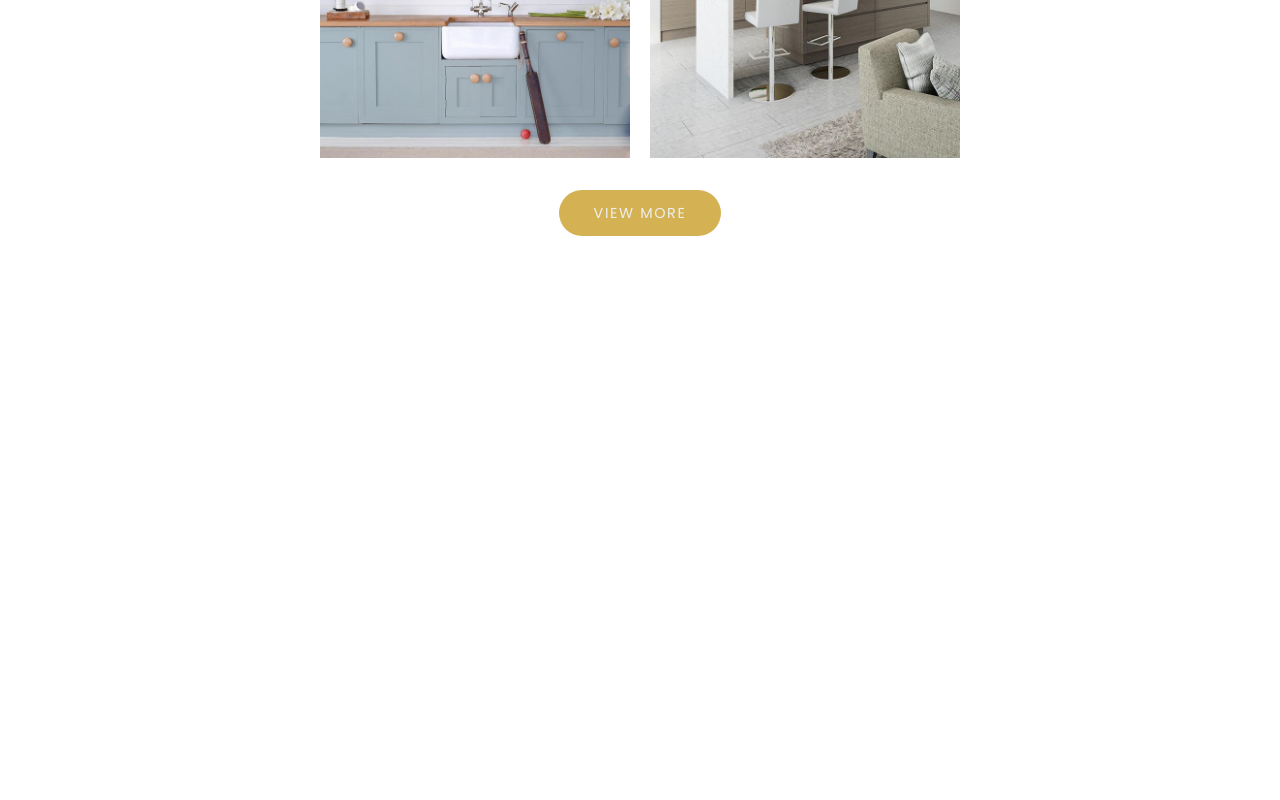
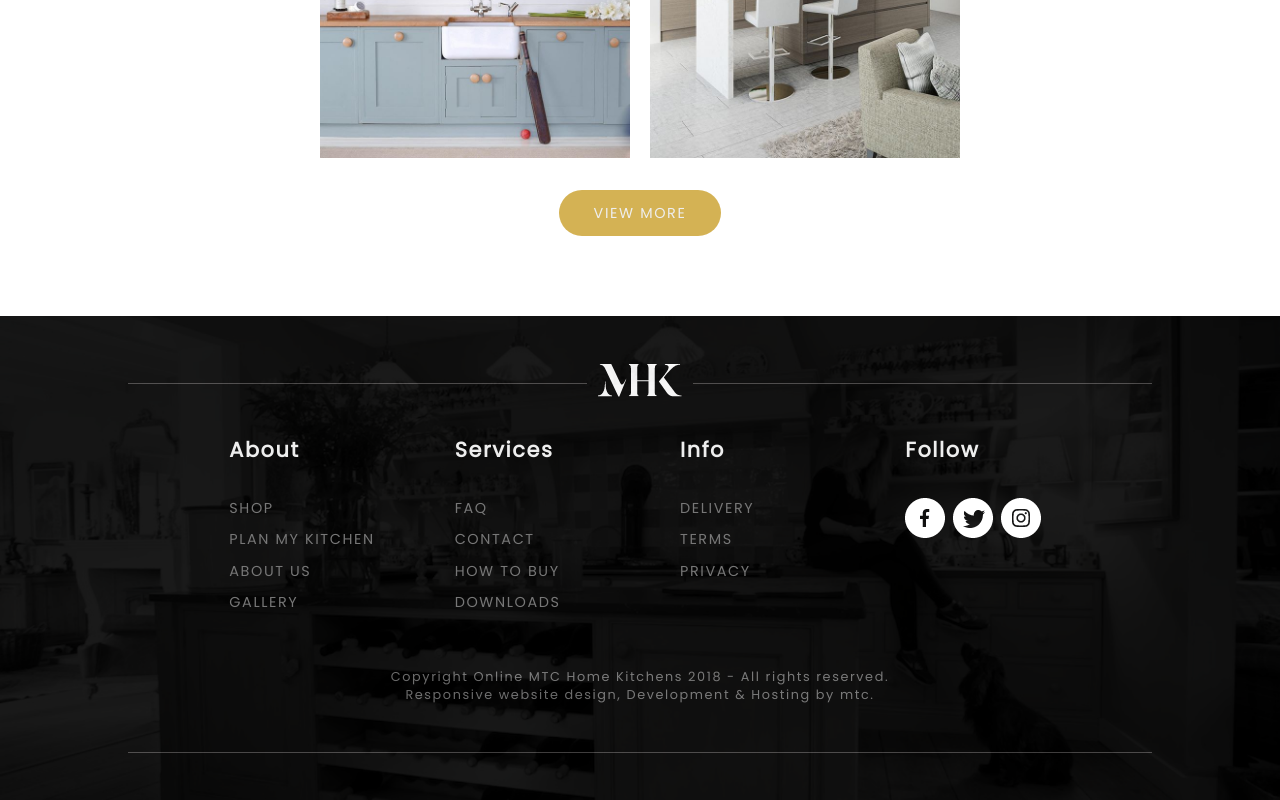
Before and after one commit to Babadinho/mhk-interiors, a React app: page / in a window 1280 px wide. Shown: the part 2757-3557 px from the top of the page. Before the commit the page ends 3073 px from the top, so only its background shows below. Built offline with nearby package versions, Linux system fonts and the light colour scheme.

Commit message:
add footer section

```diff
--- /dev/null
+++ b/src/layouts/Footer.tsx
@@ -0,0 +1,66 @@
+import React from 'react';
+const FooterImage = require('../assets/images/footer.png');
+const Facebook = require('../assets/images/facebook.png');
+const Twitter = require('../assets/images/twitter.png');
+const Instagram = require('../assets/images/instagram.png');
+const Logo = require('../assets/images/logo.png');
+
+const Footer = () => {
+  return (
+    <section className='footer'>
+      <img src={FooterImage} alt='footer_image' className='footer_image' />
+      <div className='footer_heading'>
+        <span className='footer_heading_border'></span>
+        <a className='footer_heading_logo' href='/'>
+          <img src={Logo} alt='logo' />
+        </a>
+        <span className='footer_heading_border'></span>
+      </div>
+      <div className='footer_items'>
+        <div className='footer_item'>
+          <h3 className='footer_item_heading'>about</h3>
+          <a href='#'>shop</a>
+          <a href='#'>plan my kitchen</a>
+          <a href='#'>about us</a>
+          <a href='#'>gallery</a>
+        </div>
+        <div className='footer_item'>
+          <h3 className='footer_item_heading'>services</h3>
+          <a href='#'>faq</a>
+          <a href='#'>contact</a>
+          <a href='#'>how to buy</a>
+          <a href='#'>downloads</a>
+        </div>
+        <div className='footer_item'>
+          <h3 className='footer_item_heading'>info</h3>
+          <a href='#'>delivery</a>
+          <a href='#'>terms</a>
+          <a href='#'>privacy</a>
+        </div>
+        <div className='footer_item'>
+          <h3 className='footer_item_heading'>follow</h3>
+          <div className='footer_item_socials'>
+            <a href='#'>
+              <img src={Facebook} alt='facebook' />
+            </a>
+            <a href='#'>
+              <img src={Twitter} alt='twitter' />
+            </a>
+            <a href='#'>
+              <img src={Instagram} alt='instagram' />
+            </a>
+          </div>
+        </div>
+      </div>
+      <div className='footer_copyright'>
+        <span>
+          Copyright Online MTC Home Kitchens 2018 - All rights reserved. <br />
+          Responsive website design, Development & Hosting by mtc.
+        </span>
+      </div>
+      <span className='footer_bottom-border'></span>
+    </section>
+  );
+};
+
+export default Footer;
--- a/src/screens/Index.tsx
+++ b/src/screens/Index.tsx
@@ -3,6 +3,7 @@ import Header from '../layouts/Header';
 import About from '../layouts/About';
 import Testimonials from '../layouts/Testimonials';
 import Gallery from '../layouts/Gallery';
+import Footer from '../layouts/Footer';
 
 const Index = () => {
   return (
@@ -11,6 +12,7 @@ const Index = () => {
       <About />
       <Testimonials />
       <Gallery />
+      <Footer />
     </div>
   );
 };
--- a/src/styles/sass/abstracts/_variables.scss
+++ b/src/styles/sass/abstracts/_variables.scss
@@ -1,7 +1,8 @@
 $color-light: #EEEEEE;
 $color-yellow: #D4B254;
-$color-yellow-dark: #c49d34;
+$color-yellow-dark: #C49d34;
 $color-title: #222222;
 $color-dark: #000000;
 $color-text: #777777;
+$color-border: #474545;
 $color-success: #25a57b;
--- a/src/styles/sass/layout/_footer.scss
+++ b/src/styles/sass/layout/_footer.scss
@@ -0,0 +1,85 @@
+.footer {
+    height: auto;
+    width: 100%;
+    position: relative;
+    background: $color-dark;
+    @include display-flex;
+    flex-direction: column;
+    justify-content: center;
+    padding: 3rem 0 3rem 0;
+
+    &_image {
+        height: 100%;
+        width: 100%;
+        object-fit: cover;
+        position: absolute;
+        top: 0;
+    }
+
+    &_heading {
+        @include display-flex;
+        gap: 0.7rem;
+        width: 80vw;
+        margin-bottom: 2rem;
+
+        &_border {
+            height: 0.01rem;
+            width: 100%;
+            background-color: $color-border;
+        }
+    }
+
+    &_items {
+        display: grid;
+        grid-template-columns: repeat(4, 1fr);
+        gap: 5rem;
+        justify-content: center;
+        margin-bottom: 3.5rem;
+        z-index: 30;
+        max-width: 80vw;
+    }
+
+    &_item {
+        display: flex;
+        flex-direction: column;
+        gap: 0.7rem;
+        &_heading {
+            color: $color-light;
+            font-size: 1.3rem;
+            font-weight: bold;
+            text-transform: capitalize;
+            margin-bottom: 1.4rem;
+        }
+
+        & a {
+            text-decoration: none;
+            color: $color-text;
+            text-transform: uppercase;
+            font-size: 0.9rem;
+
+            &:hover {
+                color: $color-light;
+            }
+        }
+
+        &_socials {
+            @include display-flex;
+            gap: 0.5rem;
+        }
+    }
+
+    &_copyright {
+        color: $color-text;
+        text-align: center;
+        font-size: 0.8rem;
+        font-weight: 400;
+        margin-bottom: 3rem;
+    }
+
+    &_bottom-border {
+        height: 0.01rem;
+        width: 100%;
+        background-color: $color-border;
+        width: 80vw;
+    }
+}
--- a/src/styles/sass/layout/_mobile.scss
+++ b/src/styles/sass/layout/_mobile.scss
@@ -2,15 +2,6 @@
     .gallery {
         &_images {
             grid-template-columns: repeat(2, 1fr);
-            gap: 1.3rem;
-        }
-    }
-}
-
-@media (max-width: 680px) {
-    .gallery {
-        &_images {
-            grid-template-columns: repeat(1, 1fr);
             gap: 1.3rem;
         }
     }
@@ -83,6 +74,45 @@
 
 }
 
+@media (max-width: 800px) {
+    .footer {
+        height: auto;
+        &_items {
+            grid-template-columns: repeat(2, 1fr);
+            gap: 3rem;
+        }
+
+        &_item {
+            &_heading {
+                font-size: 1.1rem;
+            }
+
+            & a {
+                font-size: 0.8rem;
+            }
+
+            &_socials {
+                & img {
+                    height: 35px;
+                }
+            }
+        }
+
+        &_copyright {
+            padding: 0 2.5rem 0 2.5rem;
+        }
+    }
+}
+
+@media (max-width: 680px) {
+    .gallery {
+        &_images {
+            grid-template-columns: repeat(1, 1fr);
+            gap: 1.3rem;
+        }
+    }
+}
+
 @media (max-width: 576px) {
     .header {
         &_nav {
```
